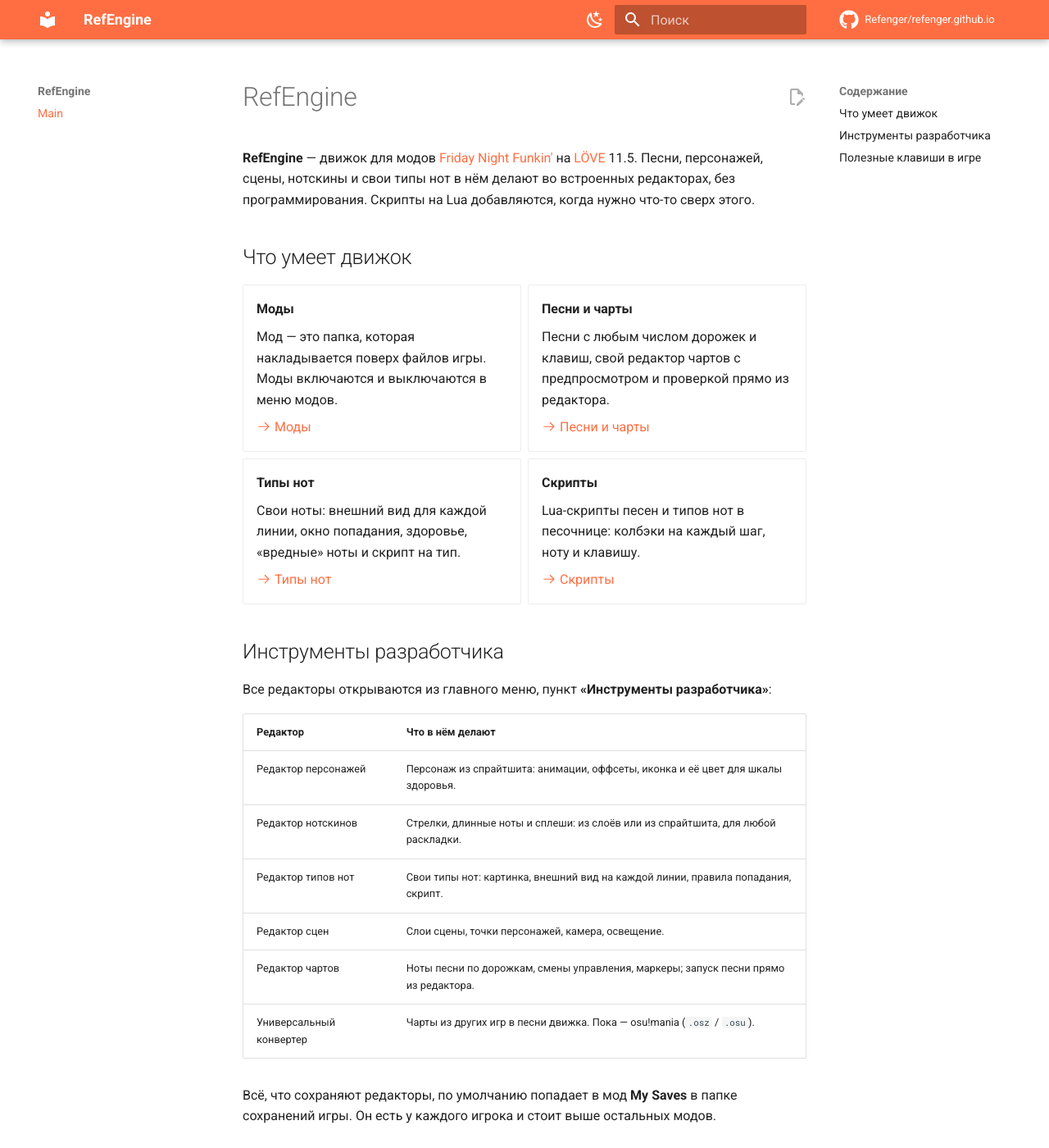
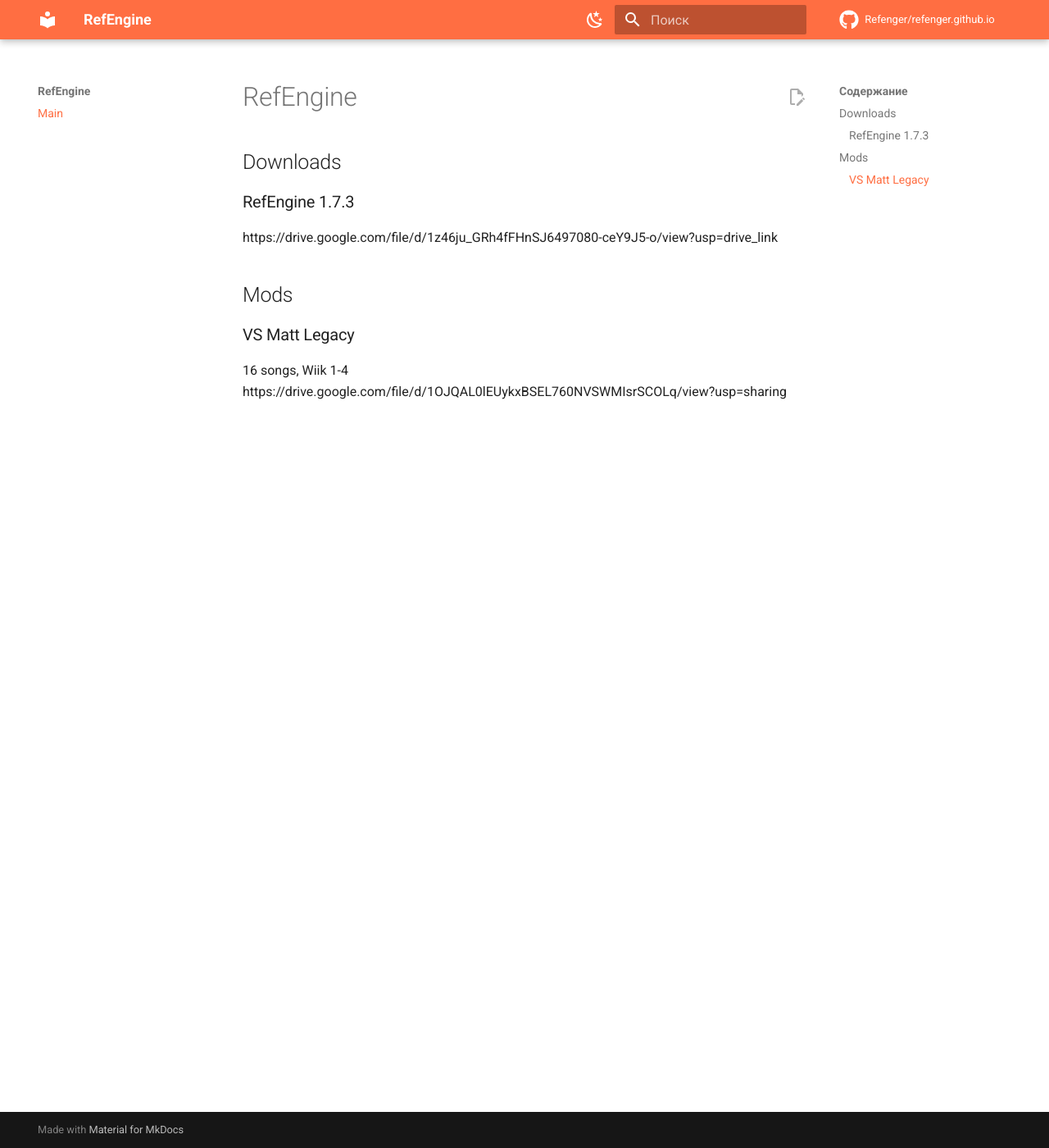
Before and after one commit to Refenger/refenger.github.io, an MkDocs documentation site: the page built from docs/index.md, in a window 1280 px wide and 1400 px high. Shown: the whole window at 82% size. Built offline with MkDocs 1.6.1 and Material for MkDocs 9.7.7, drawn with Linux system fonts in a browser that asks for light colours; comment, search, counter and statistics services are not loaded; some of the changed text lies outside the part shown.

Commit message:
Revise RefEngine documentation structure and content
Updated documentation for RefEngine, including downloads and new sections.

```diff
--- a/docs/index.md
+++ b/docs/index.md
@@ -1,57 +1,12 @@
 # RefEngine
 
-**RefEngine** — движок для модов [Friday Night Funkin'](https://ninja-muffin24.itch.io/funkin) на [LÖVE](https://love2d.org/) 11.5. Песни, персонажей, сцены, нотскины и свои типы нот в нём делают во встроенных редакторах, без программирования. Скрипты на Lua добавляются, когда нужно что-то сверх этого.
+## Downloads
 
-## Что умеет движок
+### RefEngine 1.7.3
+https://drive.google.com/file/d/1z46ju_GRh4fFHnSJ6497080-ceY9J5-o/view?usp=drive_link
 
-<div class="grid cards" markdown>
+## Mods
 
--   **Моды**
-
-    Мод — это папка, которая накладывается поверх файлов игры. Моды включаются и выключаются в меню модов.
-
-    [:octicons-arrow-right-24: Моды](mods.md)
-
--   **Песни и чарты**
-
-    Песни с любым числом дорожек и клавиш, свой редактор чартов с предпросмотром и проверкой прямо из редактора.
-
-    [:octicons-arrow-right-24: Песни и чарты](songs.md)
-
--   **Типы нот**
-
-    Свои ноты: внешний вид для каждой линии, окно попадания, здоровье, «вредные» ноты и скрипт на тип.
-
-    [:octicons-arrow-right-24: Типы нот](notetypes.md)
-
--   **Скрипты**
-
-    Lua-скрипты песен и типов нот в песочнице: колбэки на каждый шаг, ноту и клавишу.
-
-    [:octicons-arrow-right-24: Скрипты](scripting/index.md)
-
-</div>
-
-## Инструменты разработчика
-
-Все редакторы открываются из главного меню, пункт **«Инструменты разработчика»**:
-
-| Редактор | Что в нём делают |
-|---|---|
-| Редактор персонажей | Персонаж из спрайтшита: анимации, оффсеты, иконка и её цвет для шкалы здоровья. |
-| Редактор нотскинов | Стрелки, длинные ноты и сплеши: из слоёв или из спрайтшита, для любой раскладки. |
-| Редактор типов нот | Свои типы нот: картинка, внешний вид на каждой линии, правила попадания, скрипт. |
-| Редактор сцен | Слои сцены, точки персонажей, камера, освещение. |
-| Редактор чартов | Ноты песни по дорожкам, смены управления, маркеры; запуск песни прямо из редактора. |
-| Универсальный конвертер | Чарты из других игр в песни движка. Пока — osu!mania (`.osz` / `.osu`). |
-
-Всё, что сохраняют редакторы, по умолчанию попадает в мод **My Saves** в папке сохранений игры. Он есть у каждого игрока и стоит выше остальных модов.
-
-## Полезные клавиши в игре
-
-| Клавиша | Что делает |
-|---|---|
-| `-` / `+` | Громкость −5% / +5% (из любого места игры) |
-| `F3` | Показать / скрыть счётчики FPS и памяти |
-| `F11`, `Alt+Enter` | Полноэкранный режим |
-| `7` | В песне, запущенной из редактора чартов: вернуться в редактор |
+### VS Matt Legacy
+16 songs, Wiik 1-4
+https://drive.google.com/file/d/1OJQAL0lEUykxBSEL760NVSWMIsrSCOLq/view?usp=sharing
```
